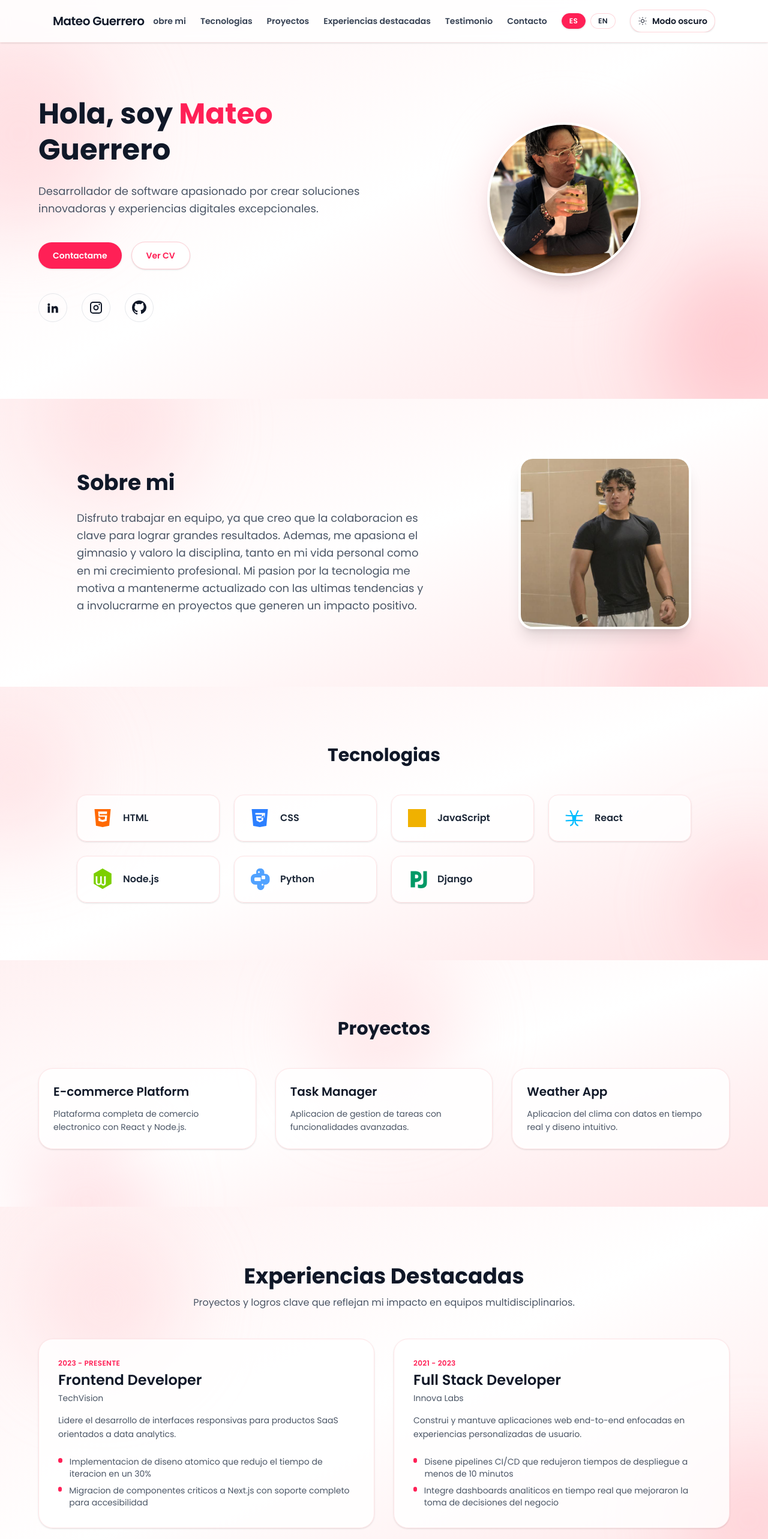
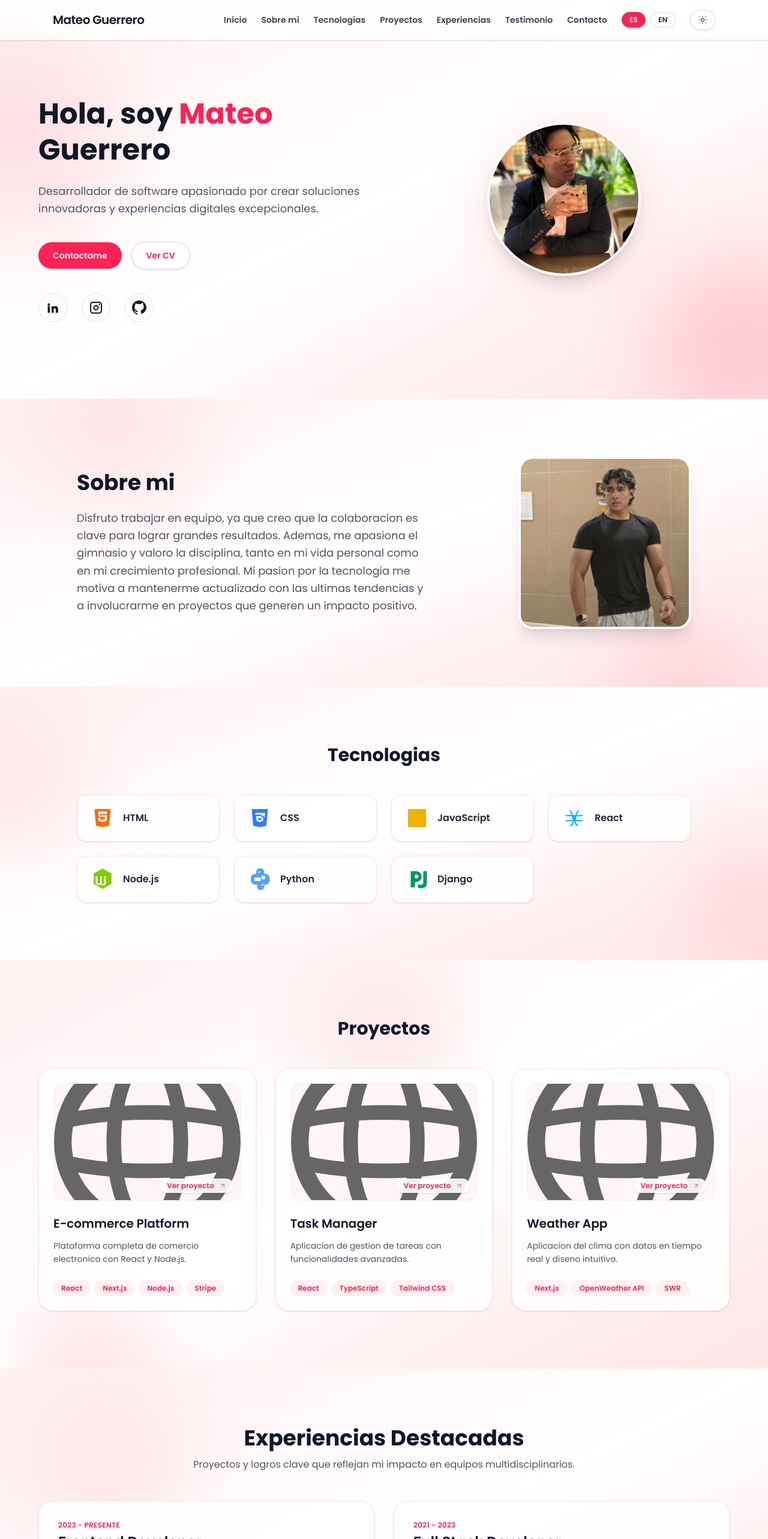
Before and after one commit to DMaTeoG/DavidGuerreroi_portafolio, a Next.js app: page / in a window 1280 px wide. Shown: the top 2566 px of the page at 60% size. Built offline with nearby package versions, Linux system fonts and the light colour scheme.

Commit message:
cambios data

```diff
--- a/src/app/page.tsx
+++ b/src/app/page.tsx
@@ -14,6 +14,7 @@ import ProjectsSection from "@/components/ProjectsSection";
 import ExperienceHighlights from "@/components/ExperienceHighlights";
 import ReferencesSection from "@/components/ReferencesSection";
 import ContactSection from "@/components/ContactSection";
+import Footer from "@/components/Footer";
 import type { ContactField, PortfolioLocale, PortfolioSiteData } from "@/types/portfolio";
 
 const poppins = Poppins({ subsets: ["latin"], weight: ["400", "600", "700"] });
@@ -162,6 +163,7 @@ export default function Home() {
         onFieldChange={handleFieldChange}
         onSubmit={handleSubmit}
       />
+      <Footer data={data.footer} />
     </main>
   );
 }
--- /dev/null
+++ b/src/components/Footer.tsx
@@ -0,0 +1,30 @@
+import { FooterData } from "@/types/portfolio";
+
+type FooterProps = {
+  data: FooterData;
+};
+
+const Footer = ({ data }: FooterProps) => (
+  <footer className="border-t border-rose-100/70 bg-white/80 py-10 text-sm text-gray-600 transition-colors duration-500 dark:border-rose-900/60 dark:bg-black/80 dark:text-neutral-300">
+    <div className="mx-auto flex max-w-6xl flex-col items-center justify-between gap-4 px-6 text-center sm:flex-row sm:text-left">
+      <span>{data.text}</span>
+      {data.links && data.links.length > 0 ? (
+        <nav className="flex flex-wrap justify-center gap-4 sm:justify-end">
+          {data.links.map((link) => (
+            <a
+              key={link.href}
+              href={link.href}
+              target="_blank"
+              rel="noopener noreferrer"
+              className="font-semibold text-rose-500 transition-colors hover:text-rose-600 dark:text-rose-300 dark:hover:text-rose-200"
+            >
+              {link.label}
+            </a>
+          ))}
+        </nav>
+      ) : null}
+    </div>
+  </footer>
+);
+
+export default Footer;
--- a/src/components/Navbar.tsx
+++ b/src/components/Navbar.tsx
@@ -90,8 +90,8 @@ const Navbar = ({
         <h1 className="text-xl font-semibold tracking-tight text-gray-900 transition-colors dark:text-neutral-100">
           {data.name}
         </h1>
-        <div className="flex flex-1 items-center justify-end gap-3 overflow-x-auto whitespace-nowrap md:min-w-0 md:flex-nowrap md:gap-4 lg:gap-6">
-          <ul className="hidden flex-shrink-0 items-center gap-6 text-sm font-semibold text-gray-700 transition-colors md:flex dark:text-neutral-200">
+        <div className="flex flex-1 flex-wrap items-center justify-end gap-3 md:min-w-0 md:gap-4 lg:gap-6">
+          <ul className="hidden flex flex-wrap items-center justify-end gap-x-6 gap-y-2 text-sm font-semibold text-gray-700 transition-colors md:flex md:flex-1 md:min-w-0 dark:text-neutral-200">
             {data.links.map((link) => (
               <li key={link.href}>
                 <a
@@ -146,9 +146,6 @@ const Navbar = ({
                   <path strokeLinecap="round" d="M12 3v1.5M12 19.5V21M4.22 4.22l1.06 1.06M18.72 18.72l1.06 1.06M3 12h1.5M19.5 12H21M4.22 19.78l1.06-1.06M18.72 5.28l1.06-1.06" />
                 </svg>
               )}
-            </span>
-            <span className="hidden sm:inline">
-              {themeLabel}
             </span>
           </button>
           <button
--- a/src/components/ProjectsSection.tsx
+++ b/src/components/ProjectsSection.tsx
@@ -1,10 +1,15 @@
+import Image from "next/image";
+
 import { ProjectsData } from "@/types/portfolio";
 
 type ProjectsSectionProps = {
   data: ProjectsData;
 };
 
-const ProjectsSection = ({ data }: ProjectsSectionProps) => (
+const ProjectsSection = ({ data }: ProjectsSectionProps) => {
+  const viewProjectLabel = data.title.toLowerCase().includes("proyecto") ? "Ver proyecto" : "View project";
+
+  return (
     <section
       id="proyectos"
       className="relative overflow-hidden bg-gradient-to-br from-rose-50 via-white to-rose-100 py-24 px-6 transition-colors duration-500 ease-out dark:from-black dark:via-neutral-950 dark:to-rose-950"
@@ -13,23 +18,87 @@ const ProjectsSection = ({ data }: ProjectsSectionProps) => (
       <div className="pointer-events-none absolute -bottom-24 left-10 h-52 w-52 rounded-full bg-rose-300/30 blur-3xl dark:bg-rose-900/30" aria-hidden />
       <div className="relative mx-auto max-w-6xl">
         <h2 className="text-3xl font-bold text-center text-gray-900 dark:text-white">{data.title}</h2>
-      <div className="mt-12 grid gap-8 md:grid-cols-3">
+        <div className="mt-12 grid gap-8 md:grid-cols-2 xl:grid-cols-3">
           {data.items.map((project) => (
             <article
               key={project.title}
-            className="rounded-3xl border border-rose-100 bg-white/85 p-6 shadow-sm transition-transform transition-colors duration-500 hover:-translate-y-1 hover:shadow-lg dark:border-rose-800 dark:bg-black/60"
+              className="flex h-full flex-col rounded-3xl border border-rose-100 bg-white/85 p-6 shadow-sm transition-transform transition-colors duration-500 hover:-translate-y-1 hover:shadow-lg dark:border-rose-800 dark:bg-black/60"
             >
+              {project.link ? (
+                <a
+                  href={project.link}
+                  target="_blank"
+                  rel="noopener noreferrer"
+                  className="group relative block overflow-hidden rounded-2xl border border-rose-100/60 bg-rose-50/70 transition-transform hover:-translate-y-1 focus:outline-none focus-visible:ring-2 focus-visible:ring-rose-400 dark:border-rose-900/40 dark:bg-neutral-900/60"
+                  aria-label={project.title}
+                >
+                  <div className="relative aspect-[16/10]">
+                    {project.preview ? (
+                      <Image
+                        src={project.preview.src}
+                        alt={project.preview.alt}
+                        fill
+                        sizes="(min-width: 1280px) 360px, (min-width: 768px) 50vw, 90vw"
+                        className="object-cover transition-transform duration-500 group-hover:scale-105"
+                      />
+                    ) : (
+                      <div className="flex h-full w-full items-center justify-center bg-gradient-to-br from-rose-200/60 to-white text-sm font-semibold uppercase tracking-wide text-rose-500 dark:from-rose-900/40 dark:to-neutral-900 dark:text-rose-200">
+                        Preview
+                      </div>
+                    )}
+                  </div>
+                  <span className="pointer-events-none absolute bottom-3 right-3 inline-flex items-center gap-2 rounded-full bg-white/90 px-3 py-1 text-xs font-semibold text-rose-500 shadow-sm transition-opacity duration-300 group-hover:opacity-100 dark:bg-black/80 dark:text-rose-300">
+                    <span aria-hidden>{viewProjectLabel}</span>
+                    <svg className="h-3 w-3" viewBox="0 0 24 24" fill="none" stroke="currentColor" strokeWidth="1.5">
+                      <path d="M7 17L17 7M7 7h10v10" strokeLinecap="round" strokeLinejoin="round" />
+                    </svg>
+                  </span>
+                </a>
+              ) : (
+                <div className="relative block overflow-hidden rounded-2xl border border-rose-100/60 bg-rose-50/70 dark:border-rose-900/40 dark:bg-neutral-900/60">
+                  <div className="relative aspect-[16/10]">
+                    {project.preview ? (
+                      <Image
+                        src={project.preview.src}
+                        alt={project.preview.alt}
+                        fill
+                        sizes="(min-width: 1280px) 360px, (min-width: 768px) 50vw, 90vw"
+                        className="object-cover"
+                      />
+                    ) : (
+                      <div className="flex h-full w-full items-center justify-center bg-gradient-to-br from-rose-200/60 to-white text-sm font-semibold uppercase tracking-wide text-rose-500 dark:from-rose-900/40 dark:to-neutral-900 dark:text-rose-200">
+                        Preview
+                      </div>
+                    )}
+                  </div>
+                </div>
+              )}
+              <div className="mt-6 flex flex-1 flex-col">
                 <h3 className="text-xl font-semibold text-gray-900 dark:text-white">
                   {project.title}
                 </h3>
                 <p className="mt-3 text-sm leading-relaxed text-gray-600 dark:text-neutral-200">
                   {project.description}
                 </p>
+                {project.technologies && project.technologies.length > 0 ? (
+                  <ul className="mt-6 flex flex-wrap gap-2">
+                    {project.technologies.map((tech) => (
+                      <li
+                        key={`${project.title}-${tech}`}
+                        className="rounded-full border border-rose-100/80 bg-rose-50 px-3 py-1 text-xs font-semibold text-rose-500 dark:border-rose-900/50 dark:bg-neutral-900/80 dark:text-rose-200"
+                      >
+                        {tech}
+                      </li>
+                    ))}
+                  </ul>
+                ) : null}
+              </div>
             </article>
           ))}
         </div>
       </div>
     </section>
   );
+};
 
 export default ProjectsSection;
--- a/src/components/ReferencesSection.tsx
+++ b/src/components/ReferencesSection.tsx
@@ -23,9 +23,15 @@ const ReferencesSection = ({ data }: ReferencesSectionProps) => {
 
   const ratingIcons = (rating: number) =>
     Array.from({ length: Math.max(1, Math.min(5, rating)) }, (_, index) => (
-      <span key={index} className="text-xs font-semibold text-rose-500">
-        *
-      </span>
+      <svg
+        key={index}
+        aria-hidden
+        className="h-3 w-3 text-amber-500 dark:text-amber-400"
+        viewBox="0 0 24 24"
+        fill="currentColor"
+      >
+        <path d="M12 3.25l2.317 4.693 5.183.754-3.75 3.655.886 5.169L12 15.9l-4.636 2.621.886-5.169-3.75-3.655 5.183-.754L12 3.25z" />
+      </svg>
     ));
 
   return (
@@ -61,7 +67,7 @@ const ReferencesSection = ({ data }: ReferencesSectionProps) => {
                       {getInitials(item.name)}
                     </div>
                   )}
-                  <span className="absolute -bottom-1 -right-1 flex items-center gap-1 rounded-full bg-rose-500 px-2 py-0.5 text-xs font-semibold text-white dark:bg-rose-400">
+                  <span className="absolute -bottom-1 left-1/2 flex -translate-x-1/2 items-center gap-1 rounded-full bg-rose-500 px-2 py-0.5 text-xs font-semibold text-white dark:bg-rose-400">
                     {ratingIcons(item.rating)}
                   </span>
                 </div>
--- a/src/data/portfolio.json
+++ b/src/data/portfolio.json
@@ -10,7 +10,7 @@
           { "label": "Sobre mi", "href": "#sobre" },
           { "label": "Tecnologias", "href": "#tecnologias" },
           { "label": "Proyectos", "href": "#proyectos" },
-          { "label": "Experiencias destacadas", "href": "#experiencias-destacadas" },
+          { "label": "Experiencias ", "href": "#experiencias-destacadas" },
           { "label": "Testimonio", "href": "#referencias" },
           { "label": "Contacto", "href": "#contacto" }
         ]
@@ -55,15 +55,33 @@
         "items": [
           {
             "title": "E-commerce Platform",
-            "description": "Plataforma completa de comercio electronico con React y Node.js."
+            "description": "Plataforma completa de comercio electronico con React y Node.js.",
+            "preview": {
+              "src": "/globe.svg",
+              "alt": "Mockup del proyecto E-commerce Platform"
+            },
+            "link": "https://github.com/DMaTeoG/ecommerce-platform",
+            "technologies": ["React", "Next.js", "Node.js", "Stripe"]
           },
           {
             "title": "Task Manager",
-            "description": "Aplicacion de gestion de tareas con funcionalidades avanzadas."
+            "description": "Aplicacion de gestion de tareas con funcionalidades avanzadas.",
+            "preview": {
+              "src": "/globe.svg",
+              "alt": "Panel principal del Task Manager"
+            },
+            "link": "https://github.com/DMaTeoG/task-manager",
+            "technologies": ["React", "TypeScript", "Tailwind CSS"]
           },
           {
             "title": "Weather App",
-            "description": "Aplicacion del clima con datos en tiempo real y diseno intuitivo."
+            "description": "Aplicacion del clima con datos en tiempo real y diseno intuitivo.",
+            "preview": {
+              "src": "/globe.svg",
+              "alt": "Ilustracion del panel de Weather App"
+            },
+            "link": "https://github.com/DMaTeoG/weather-app",
+            "technologies": ["Next.js", "OpenWeather API", "SWR"]
           }
         ]
       },
@@ -130,6 +148,17 @@
               { "type": "email", "label": "Email", "href": "mailto:carlos.rodriguez@example.com" },
               { "type": "website", "label": "Portfolio", "href": "https://www.portfolio.com" }
             ]
+          },
+          {
+            "name": "Sofia Martinez",
+            "role": "Product Owner",
+            "relation": "Lider de producto en proyecto SaaS",
+            "quote": "Mateo supo traducir requisitos complejos en interfaces claras. Sus entregas puntuales y proactividad fueron clave para el lanzamiento.",
+            "rating": 5,
+            "contact": [
+              { "type": "email", "label": "Email", "href": "mailto:sofia.martinez@example.com" },
+              { "type": "linkedin", "label": "LinkedIn", "href": "https://www.linkedin.com" }
+            ]
           }
         ]
       },
@@ -141,6 +170,13 @@
           { "name": "mensaje", "type": "textarea", "placeholder": "Mensaje" }
         ],
         "buttonLabel": "Enviar Mensaje"
+      },
+      "footer": {
+        "text": "© 2025 Mateo Guerrero. Todos los derechos reservados.",
+        "links": [
+          { "label": "LinkedIn", "href": "https://www.linkedin.com/in/mateoguerrero" },
+          { "label": "GitHub", "href": "https://github.com/DMaTeoG" }
+        ]
       }
     },
     "en": {
@@ -196,15 +232,33 @@
         "items": [
           {
             "title": "E-commerce Platform",
-            "description": "Full-featured commerce platform built with React and Node.js."
+            "description": "Full-featured commerce platform built with React and Node.js.",
+            "preview": {
+              "src": "/images/hero-photo.png",
+              "alt": "Mockup of the E-commerce Platform project"
+            },
+            "link": "https://github.com/DMaTeoG/ecommerce-platform",
+            "technologies": ["React", "Next.js", "Node.js", "Stripe"]
           },
           {
             "title": "Task Manager",
-            "description": "Task management application with advanced productivity features."
+            "description": "Task management application with advanced productivity features.",
+            "preview": {
+              "src": "/images/about-photo.png",
+              "alt": "Main dashboard of the Task Manager app"
+            },
+            "link": "https://github.com/DMaTeoG/task-manager",
+            "technologies": ["React", "TypeScript", "Tailwind CSS"]
           },
           {
             "title": "Weather App",
-            "description": "Weather application with real-time data and an intuitive design."
+            "description": "Weather application with real-time data and an intuitive design.",
+            "preview": {
+              "src": "/globe.svg",
+              "alt": "Illustration of the Weather App interface"
+            },
+            "link": "https://github.com/DMaTeoG/weather-app",
+            "technologies": ["Next.js", "OpenWeather API", "SWR"]
           }
         ]
       },
@@ -271,6 +325,17 @@
               { "type": "email", "label": "Email", "href": "mailto:carlos.rodriguez@example.com" },
               { "type": "website", "label": "Portfolio", "href": "https://www.portfolio.com" }
             ]
+          },
+          {
+            "name": "Sofia Martinez",
+            "role": "Product Owner",
+            "relation": "Product lead on SaaS initiative",
+            "quote": "Mateo turned complex requirements into clear interfaces. His timely delivery and proactive mindset were critical for launch success.",
+            "rating": 5,
+            "contact": [
+              { "type": "email", "label": "Email", "href": "mailto:sofia.martinez@example.com" },
+              { "type": "linkedin", "label": "LinkedIn", "href": "https://www.linkedin.com" }
+            ]
           }
         ]
       },
@@ -282,6 +347,13 @@
           { "name": "message", "type": "textarea", "placeholder": "Message" }
         ],
         "buttonLabel": "Send Message"
+      },
+      "footer": {
+        "text": "© 2025 Mateo Guerrero. All rights reserved.",
+        "links": [
+          { "label": "LinkedIn", "href": "https://www.linkedin.com/in/mateoguerrero" },
+          { "label": "GitHub", "href": "https://github.com/DMaTeoG" }
+        ]
       }
     }
   }
```
Also changed, not shown: src/types/portfolio.ts (+14 -0 lines). Lines whose indentation alone changed are shown as unchanged.
